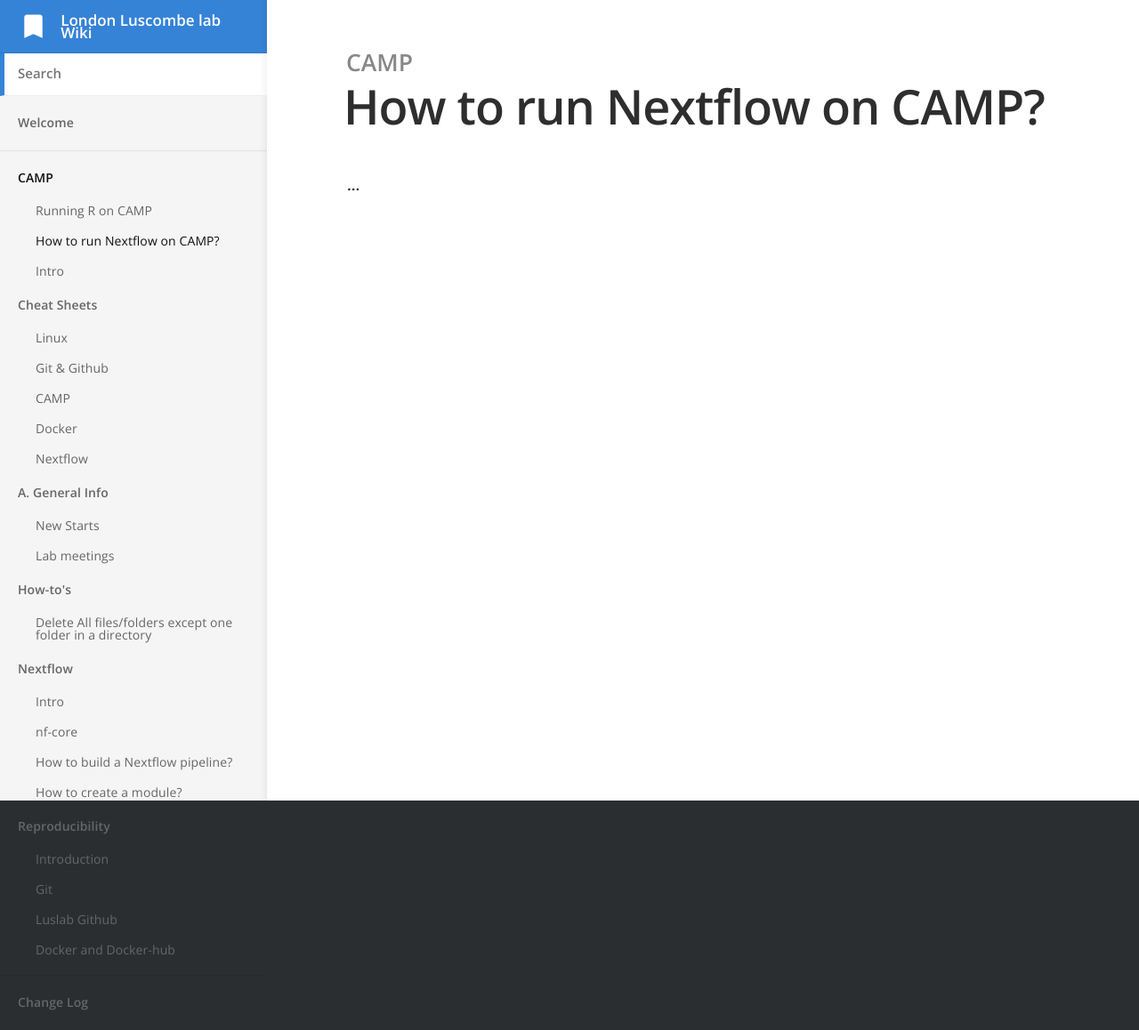
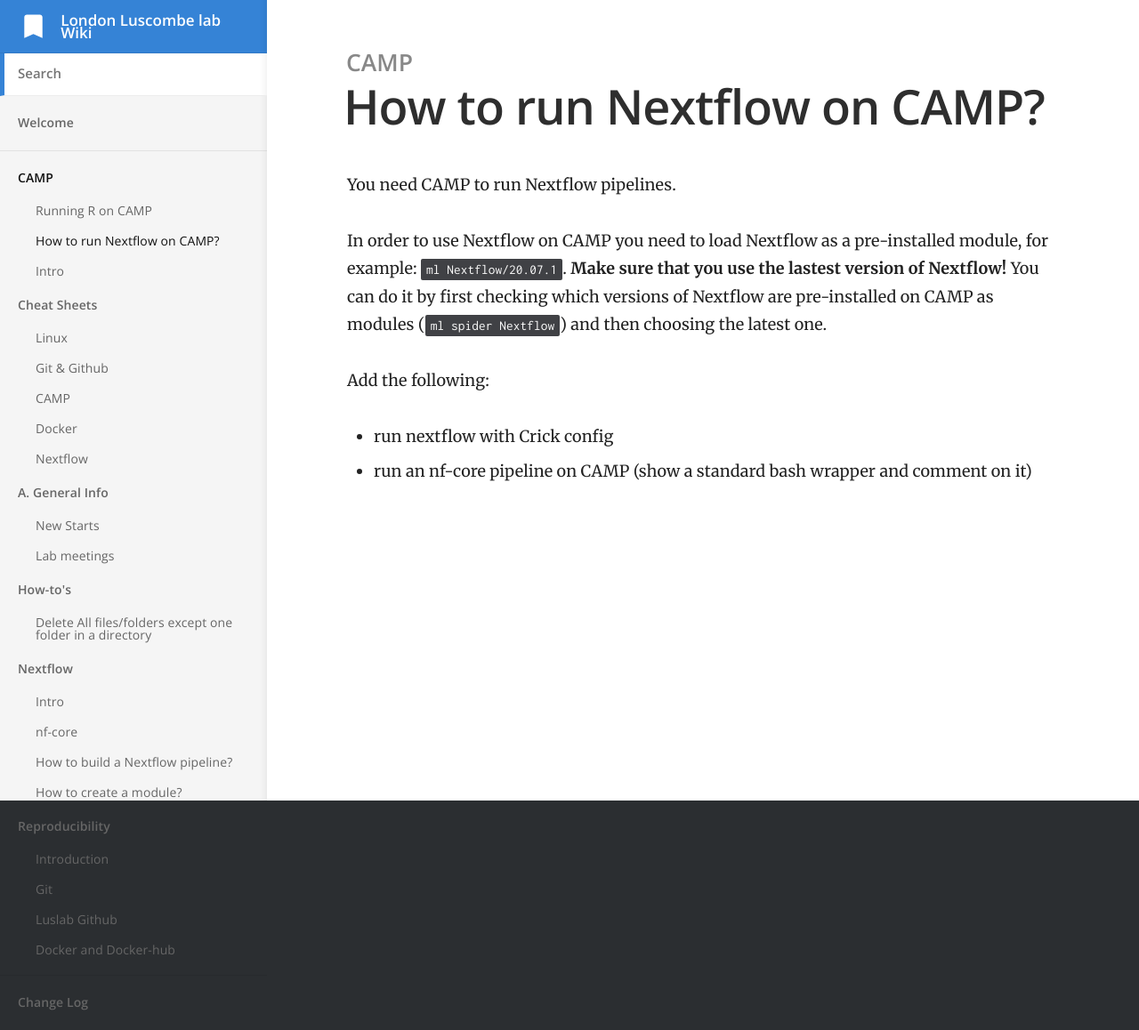
Before and after one commit to luslab/luslab.github.io, a Jekyll site: the page built from _docs/CAMP/running_nextflow.md, in a window 1280 px wide. Shown: the whole page at 89% size. Built offline with Jekyll 4.4.1, drawn with Linux system fonts in a browser that asks for light colours.

Commit message:
Started to describe running Nextflow on CAMP

```diff
--- a/_docs/CAMP/running_nextflow.md
+++ b/_docs/CAMP/running_nextflow.md
@@ -4,4 +4,10 @@ category: CAMP
 order: 3
 ---
 
-...
+You need CAMP to run Nextflow pipelines.
+
+In order to use Nextflow on CAMP you need to load Nextflow as a pre-installed module, for example: `ml Nextflow/20.07.1`. **Make sure that you use the lastest version of Nextflow!** You can do it by first checking which versions of Nextflow are pre-installed on CAMP as modules (`ml spider Nextflow`) and then choosing the latest one.
+
+Add the following:
+- run nextflow with Crick config
+- run an nf-core pipeline on CAMP (show a standard bash wrapper and comment on it)
```
